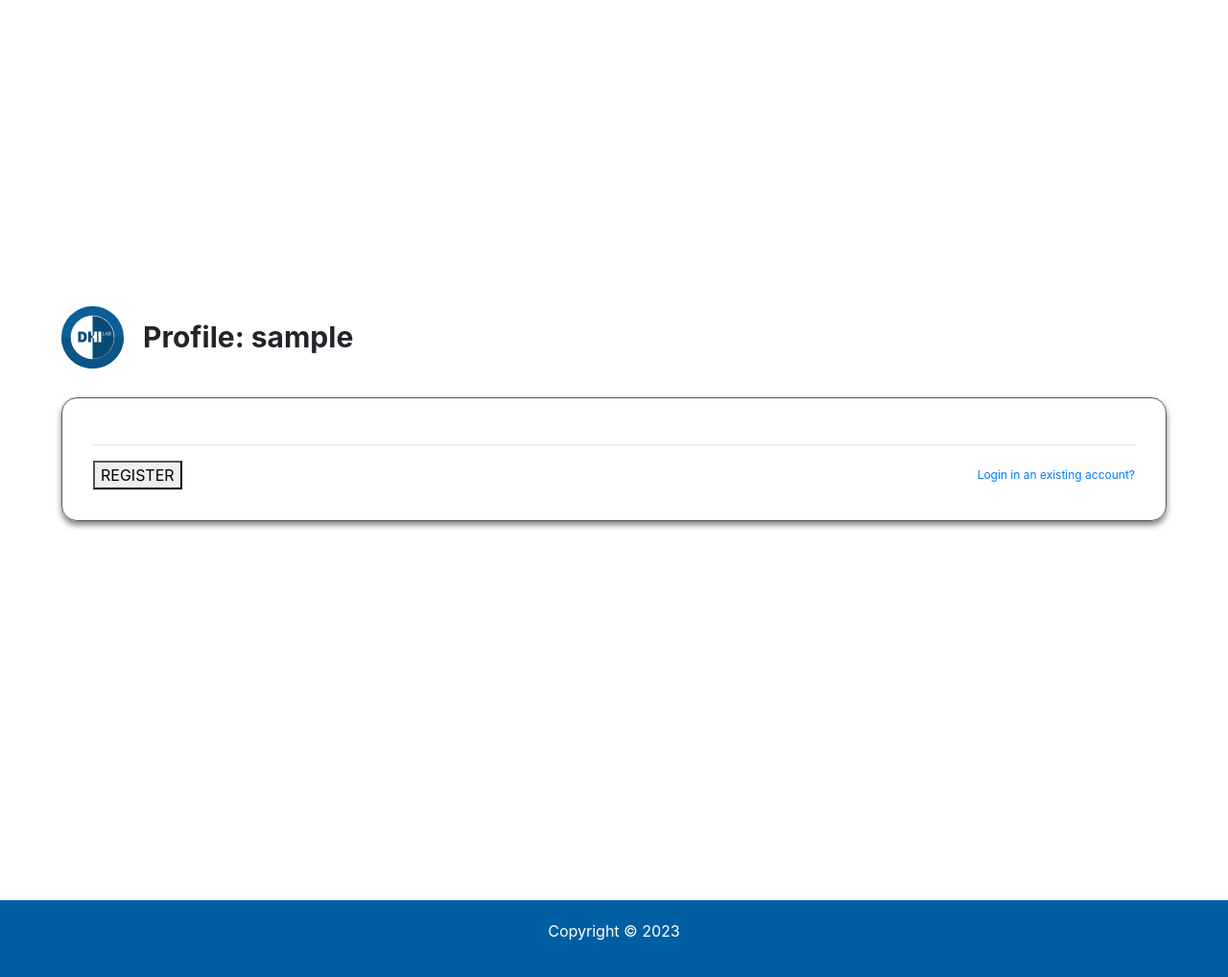
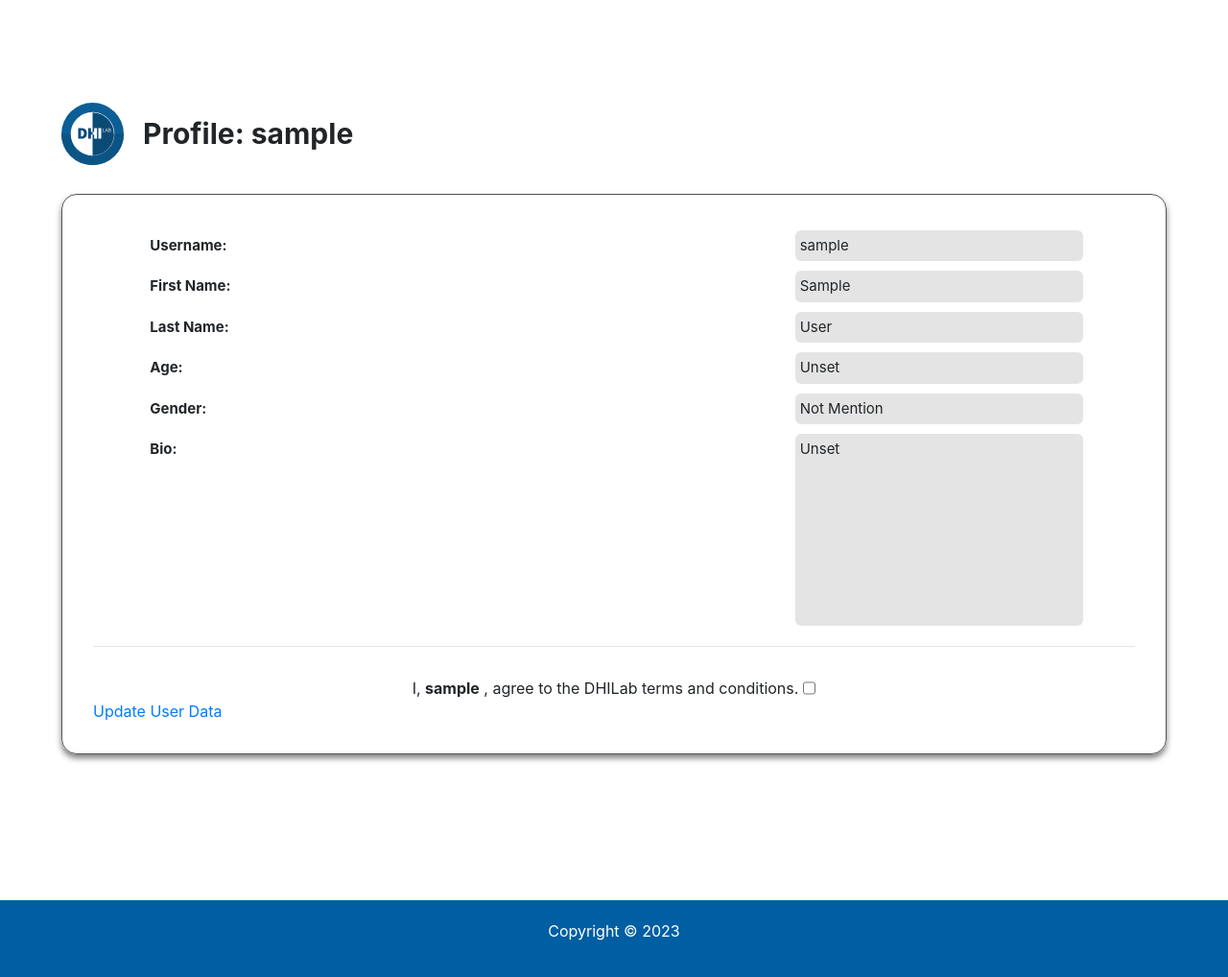
Before and after one commit to GeneDev123/dhi-lab, a Django app: page /profile/ in a window 1280 px wide. Shown: the part 76-1094 px from the top of the page at 96% size. Run offline with Django 4.2, Linux system fonts and the light colour scheme; the visitor is signed in with stand-in values (Sample User, id 1); style sheets or scripts are compiled from the project's sources; some libraries are stand-ins or nearby versions.

Commit message:
Updated the Profile page, user data now displayed. The edit function still in progress.

```diff
--- a/dhiLab/main/templates/main/profile.html
+++ b/dhiLab/main/templates/main/profile.html
@@ -12,32 +12,125 @@
       </div>
     </div>
 
-    <form method="post" class="form-container">
-      {% csrf_token %}
-      {% for field in form %}
-      <p class="display-flex">{{ field.label_tag }} {{ field }}</p>
-      {% endfor %}
+    <div class="user-profile-container">
 
-      <hr>
+      <div class="scrollbar-container">
 
-      <div class="options-container">
-        <button type="submit" class="form-submission-button">
-          {% if login_or_register == 'login' %}
-            LOGIN
-          {% else %}
-            REGISTER
-          {% endif %}
-        </button>
+        <div class="user-individual-data-container">
+          <div class="data-label">Username: </div>
+          <div class="data">
+            {% if user_data.username %} {{ user_data.username}} {% else %} Unset {% endif %}
+          </div>
+        </div>
+        <div class="user-individual-data-container">
+          <div class="data-label">First Name: </div>
+          <div class="data">
+            {% if user_data.first_name %} {{ user_data.first_name}} {% else %} Unset {% endif %}
+          </div>
+        </div>
+        <div class="user-individual-data-container">
+          <div class="data-label">Last Name: </div>
+          <div class="data">
+            {% if user_data.last_name %} {{ user_data.last_name}} {% else %} Unset {% endif %}
+          </div>
+        </div>
+        <div class="user-individual-data-container">
+          <div class="data-label">Age: </div>
+          <div class="data">
+            {% if user_data.age %} {{ user_data.age}} {% else %} Unset {% endif %}
+          </div>
+        </div>
+        <div class="user-individual-data-container">
+          <div class="data-label">Gender: </div>
+          <div class="data">
+            {% if user_data.gender %} {{ user_data.gender}} {% else %} Unset {% endif %}
+          </div>
+        </div>
+        <div class="user-individual-data-container">
+          <div class="data-label">Bio: </div>
+          <div class="data bio-container">
+            {% if user_data.bio %} {{ user_data.bio}} {% else %} Unset {% endif %}
+          </div>
+        </div>
 
-        <div class="authentication-link">
-          {% if login_or_register == 'login' %}
-            <a class="link" href="{% url 'login-register' 'register' %}">Register an account?</a>
-          {% else %}
-            <a class="link" href="{% url 'login-register' 'login' %}">Login in an existing account?</a>
-          {% endif %}
+        <hr>
+
+        <div class="user-individual-data-container">
+          <div class="data-label">I am overweight: </div>
+          <div class="data">
+            {% if user_data.is_overweight %} {{ user_data.is_overweight}} {% else %} Unset {% endif %}
+          </div>
         </div>
+        <div class="user-individual-data-container">
+          <div class="data-label">I smoke cigarettes: </div>
+          <div class="data">
+            {% if user_data.is_smoking_cigarettes %} {{ user_data.is_smoking_cigarettes}} {% else %} Unset {% endif %}
+          </div>
+        </div>
+        <div class="user-individual-data-container">
+          <div class="data-label">I have been recently injured: </div>
+          <div class="data">
+            {% if user_data.is_recently_injured %} {{ user_data.is_recently_injured}} {% else %} Unset {% endif %}
+          </div>
+        </div>
+        <div class="user-individual-data-container">
+          <div class="data-label">I have high colesterol: </div>
+          <div class="data">
+            {% if user_data.is_high_cholesterol %} {{ user_data.is_high_cholesterol}} {% else %} Unset {% endif %}
+          </div>
+        </div>
+        <div class="user-individual-data-container">
+          <div class="data-label">I have high hypertension: </div>
+          <div class="data">
+            {% if user_data.is_having_hypertension %} {{ user_data.is_having_hypertension}} {% else %} Unset {% endif %}
+          </div>
+        </div>
+        <div class="user-individual-data-container">
+          <div class="data-label">I have high diabetes: </div>
+          <div class="data">
+            {% if user_data.is_diabetic %} {{ user_data.is_diabetic}} {% else %} Unset {% endif %}
+          </div>
+        </div>
+
+        <hr>
+
       </div>
-    </form>
 
+      <div class="dhi-user-aggreement-container">
+        <div class="dhi-user-aggreement-label">
+          I,
+            {% if user_data.username != '' %}
+              <span class="text-bolder">{{ user_data.username}}</span>
+            {% else %}
+              the <span class="text-bolder">User </span>
+            {% endif %}
+          , agree to the DHILab terms and conditions.
+        </div>
+        <input type="checkbox" class="readonly-checkboxes" {% if user_data.is_agree_terms_and_condition %}checked{% endif %} readonly>
+      </div>
+
+      <a class="update-user-data" href="{% url 'update-user-data' %}">Update User Data</a>
+
+    </div>
+
+    <script type="text/javascript">
+      var readonlyCheckeboxes = document.querySelectorAll('.readonly-checkboxes');
+      var readonlyInputs = document.querySelectorAll('.readonly-inputs');
+
+      readonlyCheckeboxes.forEach(function(checkbox) {
+        checkbox.addEventListener('click', function(event) {
+          event.preventDefault();
+          checkbox.checked = !checkbox.checked;
+          return false;
+        });
+      });
+
+      readonlyInputs.forEach(function(input) {
+        input.readOnly = true;
+        input.addEventListener('click', function(event) {
+          event.preventDefault();
+        });
+      });
+    </script>
   </div>
 {% endblock %}
--- a/dhiLab/main/urls.py
+++ b/dhiLab/main/urls.py
@@ -4,6 +4,7 @@ from . import views
 urlpatterns = [
     path('accounts/<str:login_or_register_param>/', views.user_login_and_register, name='login-register'),
     path('profile/', views.user_profile, name='user-profile'),
+    path('profile/', views.update_user_data, name='update-user-data'),
     path('logout/', views.user_logout, name='logout'),
     path('home/', views.home, name='home'),
     path('chatbot/', views.chatbot_page, name='chatbot-page'),
--- a/dhiLab/main/views.py
+++ b/dhiLab/main/views.py
@@ -6,6 +6,8 @@ from django.contrib.auth.decorators import user_passes_test
 from django.contrib.auth.decorators import login_required
 from django.http import JsonResponse
 from .forms import CustomUserCreationForm
+from .models import CustomUser
+
 # from rest_framework import generics
 # from .models import CustomUser
 # from .serializers import CustomUserSerializer
@@ -54,7 +56,14 @@ def user_logout(request):
 @login_required(login_url='/accounts/login/')
 def user_profile(request):
   print("In profile view")
-  return render(request, 'main/profile.html')
+  context = {
+    'user_data': request.user,
+  }
+  return render(request, 'main/profile.html', context)
+
+def update_user_data(request):
+  pass
+
 
 @login_required(login_url='/accounts/login/')
 def home(request):
```
